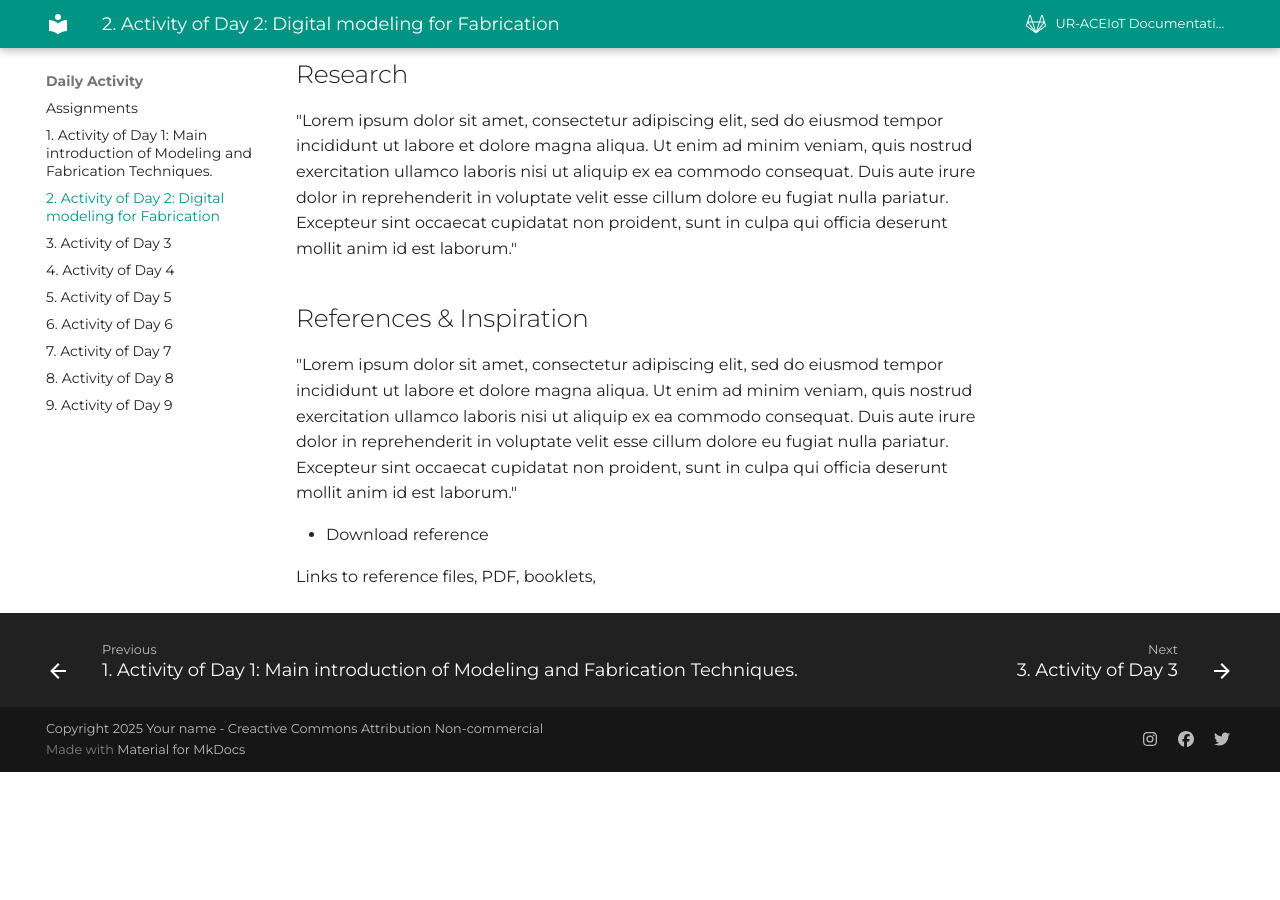
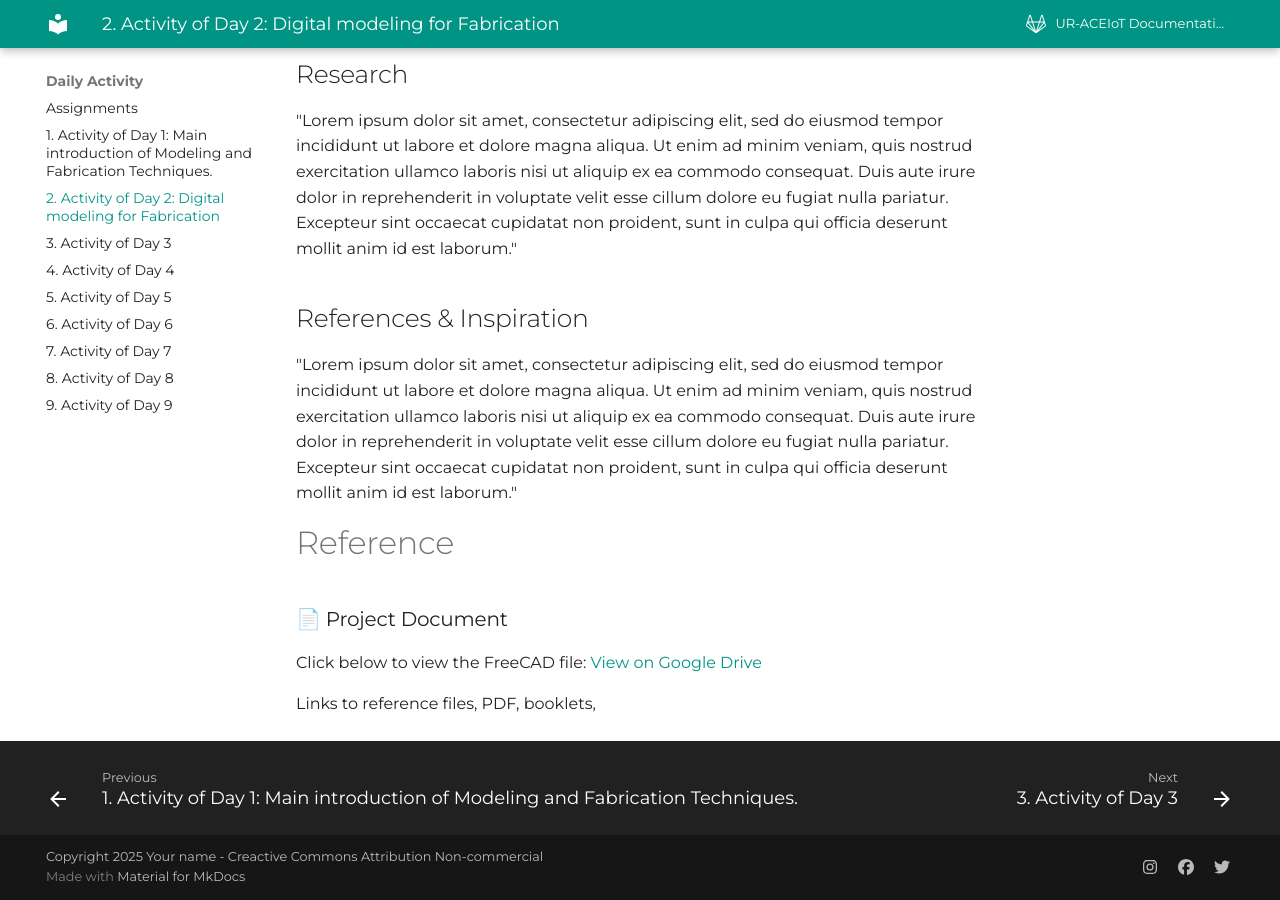
Before and after one commit to izesa/Modeling-and-Fabrication-Techniques, an MkDocs documentation site: the page built from docs/Daily-Activity/day_2.md, in a window 1280 px wide and 900 px high, scrolled down 2281 px. Built offline with MkDocs 1.6.1 and Material for MkDocs 9.7.7, drawn with Linux system fonts in a browser that asks for light colours; before the commit the page ends 3053 px from its top, so only the background shows below that.

Commit message:
modified:   docs/Daily-Activity/day_2.md

```diff
--- a/docs/Daily-Activity/day_2.md
+++ b/docs/Daily-Activity/day_2.md
@@ -48,6 +48,10 @@
 "Lorem ipsum dolor sit amet, consectetur adipiscing elit, sed do eiusmod tempor incididunt ut labore et dolore magna aliqua. Ut enim ad minim veniam, quis nostrud exercitation ullamco laboris nisi ut aliquip ex ea commodo consequat. Duis aute irure dolor in reprehenderit in voluptate velit esse cillum dolore eu fugiat nulla pariatur. Excepteur sint occaecat cupidatat non proident, sunt in culpa qui officia deserunt mollit anim id est laborum."
 
 
-* Download reference
+# Reference
+
+### 📄 Project Document
+Click below to view the  FreeCAD file:
+[View on Google Drive](https://drive.google.com/file/d/16lQZIhe1CCdjZkD-eGQtEjid_07mSngf/view?usp=sharing)
 
 Links to reference files, PDF, booklets,
```
